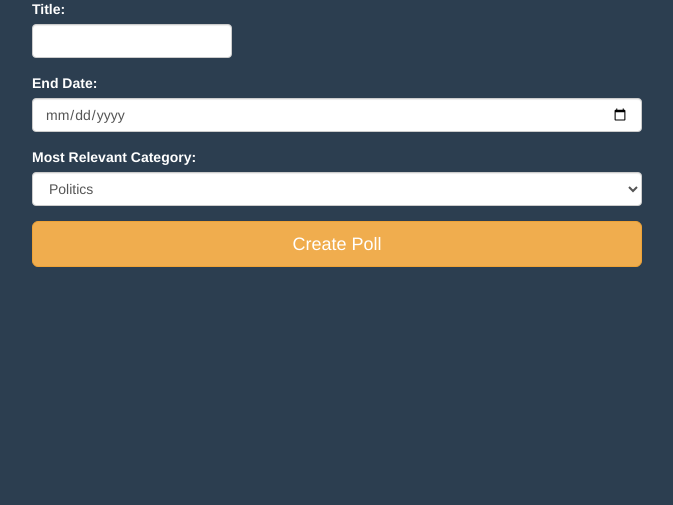
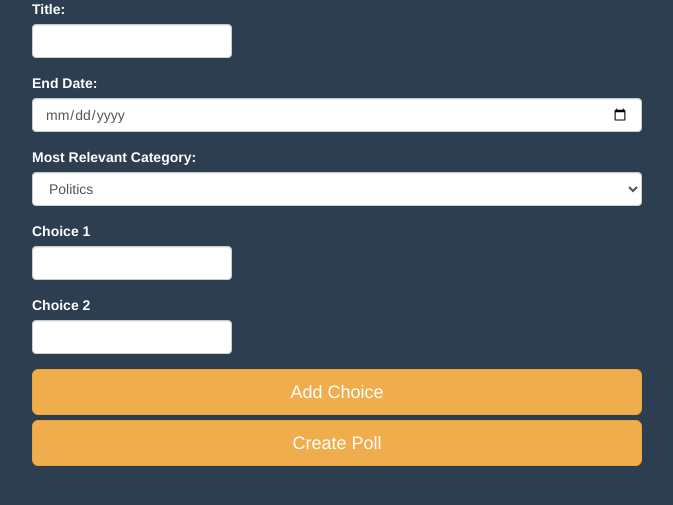
Before and after one commit to stevenGarciaDev/BeachVotes, a Django app: page /poll/create_poll in a window 1280 px wide. Shown: the part 122-627 px from the top of the page, without its empty margins (303-976 px from the left). Run offline with Django 3.2, Linux system fonts and the light colour scheme; a user stored in the database is signed in; data comes from the database, SQL or seed files in the repository; both versions use the stored data as it was after the commit; some libraries are stand-ins or nearby versions.

Commit message:
Choice Fields
Added 2 choice fields to create polls and button to add additional choices. Button not curreently functional

```diff
--- a/beach_votes_project/poll/views.py
+++ b/beach_votes_project/poll/views.py
@@ -49,6 +49,9 @@ def create_poll(request):
             user = User.objects.get( id = request.user.id )
             poll.poll_creator = user
             poll.save()
+
+            # add choices
+            poll.answer = request.POST.get('answer')
 
             context_dict = { 'polls' : Poll.objects.all() }
             return render(request, 'poll/show_polls.html', context_dict)
--- a/beach_votes_project/static/stylesheets/base.css
+++ b/beach_votes_project/static/stylesheets/base.css
@@ -80,3 +80,8 @@ input[type=text] {
 input[type=text]:focus {
     width: 100%;
 }
+
+.choicebutton{
+  margin: 30px;
+  color: rgb(72, 204, 172);
+}
--- a/beach_votes_project/templates/poll/create_poll.html
+++ b/beach_votes_project/templates/poll/create_poll.html
@@ -37,6 +37,19 @@
 
         </select>
       </div>
+      <div class = "form-group">
+        <label for= "answer">Choice 1</label>
+        <input type = "text" class = "form-control" id = "answer" name = "answer">
+      </div>
+
+      <div class = "form-group">
+        <label for = "answer">Choice 2</label>
+        <input type = "text" class = "form-control" id = "answer" name = "answer">
+      </div>
+
+      <button class="btn btn-warning btn-lg btn-block">
+        Add Choice
+      </button>
 
       <button class="btn btn-warning btn-lg btn-block" name="submit">
         Create Poll
```
Also changed, not shown: beach_votes_project/db.sqlite3, beach_votes_project/poll/migrations/0005_auto_20180506_1858.py (added).
